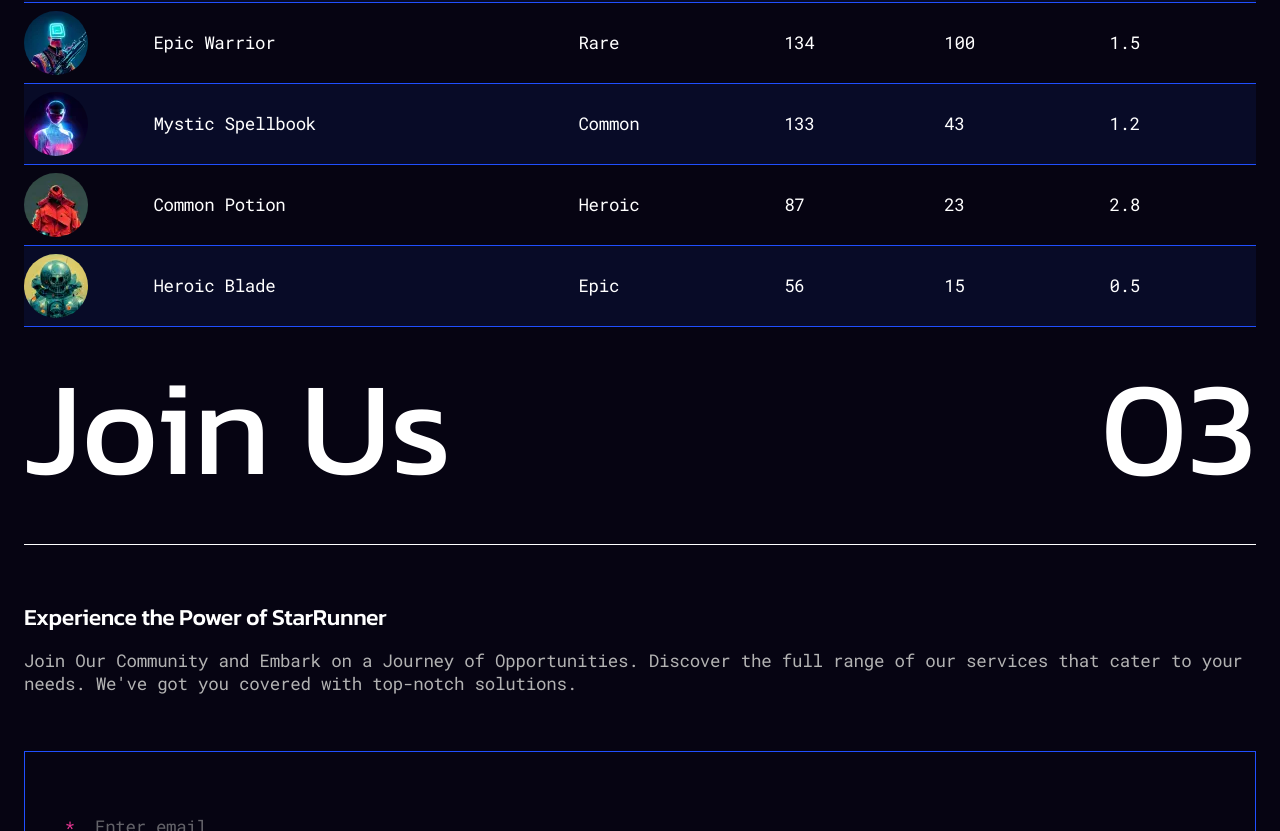
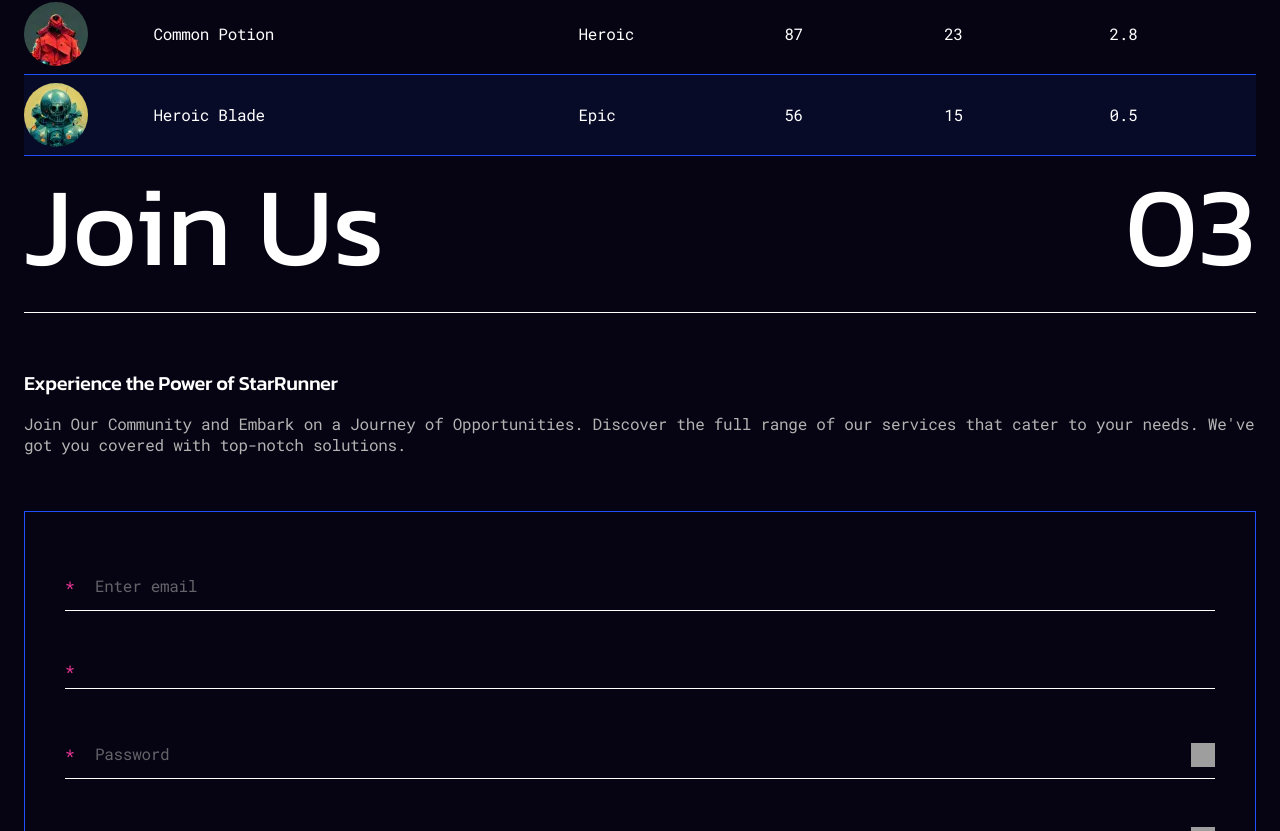
Before and after one commit to DaniilPopov0809/dexola-capm, a React (Vite) app: page / in a window 1280 px wide. Shown: the part 1489-2320 px from the top of the page. Built offline with nearby package versions, Linux system fonts and the light colour scheme; grey boxes are pictures that could not be loaded.

Commit message:
UPD: font to rem and FeatureCard

```diff
--- a/src/components/UI/FeatureCard/FeatureCard.module.scss
+++ b/src/components/UI/FeatureCard/FeatureCard.module.scss
@@ -26,7 +26,7 @@
 
 .featureCard__wrap {
   position: relative;
-  flex: 1;
+  // flex: 1;
   padding: 16px 16px 24px 16px;
 
   @media screen and (min-width: $tablet) {
@@ -59,7 +59,12 @@
   // }
 }
 
+.featureCard__descriptionWrap {
+  flex: 1;
+}
+
 .featureCard__description {
+  flex: 1;
   margin-bottom: 24px;
 
   @media screen and (min-width: $tablet) {
@@ -70,6 +75,6 @@
 .featureCard__linkWrap {
   display: flex;
   justify-content: center;
-  margin-top: auto;
+  flex-basis: auto;
   // align-self: flex-end;
 }
--- a/src/components/UI/FeatureCard/FeatureCard.tsx
+++ b/src/components/UI/FeatureCard/FeatureCard.tsx
@@ -8,16 +8,6 @@ const FeatureCard = ({ title, description, imageData }: FeatureCardProps) => {
   return (
     <li className={styles.featureCard}>
       <div className={styles.featureCard__content}>
-        {/* <img
-            className={styles.featureCard__img}
-            srcSet={`${imageData.x1} 1x,
-                    ${imageData.x2} 2x,
-                    ${imageData.x3} 3x`}
-            src={imageData.x1}
-            alt="Astronaut"
-            // width="370"
-
-        /> */}
         <picture>
           <source
             srcSet={`
@@ -48,7 +38,7 @@ const FeatureCard = ({ title, description, imageData }: FeatureCardProps) => {
 
           <img
             src={`${mobile.x1}`}
-            alt="Astronaut"
+            alt={`${title.text} image`}
             className={styles.featureCard__img}
           />
         </picture>
@@ -60,7 +50,9 @@ const FeatureCard = ({ title, description, imageData }: FeatureCardProps) => {
             titleTag={"h4"}
             additionalClassName={"featureCardText"}
           />
+          <div className={styles.featureCard__descriptionWrap}>
           <p className={styles.featureCard__description}>{description}</p>
+          </div>
           <div className={styles.featureCard__linkWrap}>
             <LinkButton
               link={"#"}
--- a/src/components/UI/LinkButton/LinkButton.module.scss
+++ b/src/components/UI/LinkButton/LinkButton.module.scss
@@ -25,7 +25,6 @@
   }
 }
 
-
 .linkButton.form__button {
   padding: 11px 93px 13px 126px;
 
@@ -35,7 +34,6 @@
     padding-right: 75px;
   }
 }
-
 
 .linkButton.form__button::before {
   content: "";
@@ -118,6 +116,5 @@
   @media screen and (min-width: $desktop) {
     width: 16px;
     left: 83px;
-
   }
 }
--- a/src/components/UI/LinkButton/LinkButton.tsx
+++ b/src/components/UI/LinkButton/LinkButton.tsx
@@ -1,35 +1,41 @@
-import React, { ButtonHTMLAttributes } from "react";
+import { ButtonHTMLAttributes } from "react";
 import styles from "./LinkButton.module.scss";
 
-type LinkButtonProps = {
+interface LinkButtonProps extends ButtonHTMLAttributes<HTMLButtonElement> {
   link?: string;
   title: string;
   onClick?: () => void;
   className?: string;
-} & ButtonHTMLAttributes<HTMLButtonElement>;
+}
 
-const LinkButton: React.FC<LinkButtonProps> = ({
+const LinkButton = ({
   link,
   title,
   onClick,
   className,
   ...buttonProps
-}) => {
+}: LinkButtonProps) => {
+
   let compositeClassName: string = "";
   if (className) {
     compositeClassName = `${styles.linkButton} ${styles[className] || ""}`;
   }
   if (link) {
     return (
-        <a href={link} className={compositeClassName} target="_blank" rel="noopener nofollow noreferrer">
-          {title}
-        </a>
+      <a
+        href={link}
+        className={compositeClassName}
+        target="_blank"
+        rel="noopener nofollow noreferrer"
+      >
+        {title}
+      </a>
     );
   }
 
   return (
-      <button className={compositeClassName} onClick={onClick} {...buttonProps}>
-        {title}
+    <button className={compositeClassName} onClick={onClick} {...buttonProps}>
+      {title}
     </button>
   );
 };
--- a/src/components/UI/NftTableRowMobile/NftTableRowMobile.tsx
+++ b/src/components/UI/NftTableRowMobile/NftTableRowMobile.tsx
@@ -23,7 +23,7 @@ const NftTableRowMobile = ({
                     ${avatar.x2} 2x,
                     ${avatar.x3} 3x`}
           src={avatar.x1}
-          alt="Astronaut"
+          alt={`${name} image`}
           width="64"
           height="64"
         />
--- a/src/styles/_global.scss
+++ b/src/styles/_global.scss
@@ -1,8 +1,6 @@
 html {
   scroll-behavior: smooth;
 }
-
-
 
 body {
   background-color: $backgroundColor;
@@ -17,8 +15,6 @@ body {
   //   // font-size: $bodyDesktopFontsize;
   //   letter-spacing: -0.36px;
   // }
-
-
 }
 
 h1,
@@ -43,7 +39,8 @@ a {
   text-decoration: none;
 }
 
-td, tr {
+td,
+tr {
   padding: 0;
   margin: 0;
 }
@@ -51,32 +48,40 @@ td, tr {
 .mainFontSize {
   font-family: $bodyFont;
   color: $lightGreyColor;
-  letter-spacing: -0.28px;
-  font-size: 14px;
-
   transition: font-size $animation;
 
-  @media (min-width: $mobile) and (max-width: $mobileEnd) {
-    letter-spacing: -0.32px;
-    font-size: calc(
-      $bodyMobileFontsize + (16 - 14) * ((100vw - $mobile) / (743 - 375))
-    );
+  @media screen and (min-width: $mobile) {
+    font-size: $bodyMobileFontsize;
+    letter-spacing: $letterSpacingMobile;
   }
-  @media (min-width: $tablet) and (max-width: $tabletEnd) {
-    letter-spacing: -0.36px;
-    font-size: calc(
-      $bodyTabletFontsize + (18 - 16) * ((100vw - $tablet) / (1439 - 744))
-    );
+
+  @media screen and (min-width: $tablet) {
+    font-size: $bodyTabletFontsize;
+    letter-spacing: $letterSpacingTablet;
   }
+
+  @media (min-width: $desktop) {
+    font-size: $bodyDesktopFontsize;
+    letter-spacing: $letterSpacingDesktop;
+  }
+  // transition: font-size $animation;
+
+  // @media (min-width: $mobile) and (max-width: $mobileEnd) {
+  //   letter-spacing: -0.32px;
+  //   font-size: calc(
+  //     $bodyMobileFontsize + (16 - 14) * ((100vw - $mobile) / (743 - 375))
+  //   );
+  // }
+  // @media (min-width: $tablet) and (max-width: $tabletEnd) {
+  //   letter-spacing: -0.36px;
+  //   font-size: calc(
+  //     $bodyTabletFontsize + (18 - 16) * ((100vw - $tablet) / (1439 - 744))
+  //   );
+  // }
 
   // @media (min-width: $mobile) and (max-width: $tabletEnd) {
   //   font-size: calc(
   //     $bodyMobileFontsize + (18 - 14) * ((100vw - $mobile) / (1439 - 375))
   //   );
   // }
-
-  @media (min-width: $desktop) {
-    letter-spacing: -0.36px;
-    font-size: $bodyDesktopFontsize;
-  }
 }
--- a/src/styles/_titles.scss
+++ b/src/styles/_titles.scss
@@ -17,33 +17,32 @@
 .title__h2 {
    font-size: $titleMobileFontsize;
   font-weight: $normalWeight;
+  letter-spacing: normal;
+  line-height: normal;
 
-  @media (min-width: $mobile) and (max-width: $mobileEnd) {
-    font-size: calc($titleMobileFontsize + (112 - 48) * ((100vw - $mobile) / (743 - 375)));
+  @media screen and (min-width: $tablet) {
+    font-size: $titleTabletFontsize;
+    line-height: 1.25;
+  }
 
+  @media screen and (min-width: $desktop) {
+    font-size: $titleDesktopFontsize;
+    line-height: 1.4;
   }
-  @media (min-width: $tablet) and (max-width: $tabletEnd) {
-    font-size: calc($titleTabletFontsize + (140 - 112) * ((100vw - $tablet) / (1439 - 744)));
-  }
+
+  // @media (min-width: $mobile) and (max-width: $mobileEnd) {
+  //   font-size: calc($titleMobileFontsize + (112 - 48) * ((100vw - $mobile) / (743 - 375)));
+
+  // }
+  // @media (min-width: $tablet) and (max-width: $tabletEnd) {
+  //   font-size: calc($titleTabletFontsize + (140 - 112) * ((100vw - $tablet) / (1439 - 744)));
+  // }
 
   // @media (min-width: $mobile) and (max-width: $tabletEnd) {
   //   font-size: calc($titleMobileFontsize + (140 - 48) * ((100vw - $mobile) / (1439 - 375)));
   // }
 
-  @media (min-width: $desktop){
-    font-size: $titleDesktopFontsize;
-  }
 
-
-  // @media screen and (min-width: $tablet) {
-  //   font-size: $titleTabletFontsize;
-  //   line-height: 1.25;
-  // }
-
-  // @media screen and (min-width: $desktop) {
-  //   font-size: $titleDesktopFontsize;
-  //   line-height: 1;
-  // }
 }
 
 .title__h3,
@@ -52,25 +51,31 @@
   font-weight: $mediumWeight;
   line-height: 1.4;
 
+  @media screen and (min-width: $tablet){
+    font-size: $subtitleTabletFontsize;
+  }
 
-  @media (min-width: $mobile) and (max-width: $mobileEnd) {
-    line-height: normal;
-    font-size: calc($subtitleMobileFontsize + (20 - 16) * ((100vw - $mobile) / (743 - 375)));
+  @media screen and (min-width: $desktop){
+    font-size: $subtitleDesktopFontsize;
+    line-height: 1.33;
+    letter-spacing: -0.03rem;
+  }
 
-  }
-  @media (min-width: $tablet) and (max-width: $tabletEnd) {
-    font-size: calc($subtitleTabletFontsize + (24 - 20) * ((100vw - $tablet) / (1439 - 744)));
-  }
+
+  // @media (min-width: $mobile) and (max-width: $mobileEnd) {
+  //   line-height: normal;
+  //   font-size: calc($subtitleMobileFontsize + (20 - 16) * ((100vw - $mobile) / (743 - 375)));
+
+  // }
+  // @media (min-width: $tablet) and (max-width: $tabletEnd) {
+  //   font-size: calc($subtitleTabletFontsize + (24 - 20) * ((100vw - $tablet) / (1439 - 744)));
+  // }
 
   // @media (min-width: $mobile) and (max-width: $tabletEnd) {
   //   font-size: calc($subtitleMobileFontsize + (24 - 16) * ((100vw - $mobile) / (1439 - 375)));
   // }
 
-  @media (min-width: $desktop){
-    font-size: $subtitleDesktopFontsize;
-    line-height: 1.33;
-    letter-spacing: -0.48px;
-  }
+
 
   // @media screen and (min-width: $tablet) {
   //   font-size: $subtitleTabletFontsize;
--- a/src/styles/_variables.scss
+++ b/src/styles/_variables.scss
@@ -18,19 +18,23 @@ $titleSubtitleFont: "Kanit", sans-serif;
 $normalWeight: 400;
 $mediumWeight: 500;
 
-$bodyMobileFontsize: 14px;
-$bodyTabletFontsize: 16px;
-$bodyDesktopFontsize: 18px;
+$letterSpacingMobile: -0.0175rem;
+$letterSpacingTablet: -0.02rem;
+$letterSpacingDesktop: -0.0225rem;
 
-$subtitleMobileFontsize: 16px;
-$subtitleTabletFontsize: 20px;
-$subtitleDesktopFontsize: 24px;
+$bodyMobileFontsize: 0.875rem;//14px;
+$bodyTabletFontsize: 1rem;//16px;
+$bodyDesktopFontsize: 1.125rem;//18px;
 
-$titleMobileFontsize: 48px;
-$titleTabletFontsize: 112px;
-$titleDesktopFontsize: 140px;
+$subtitleMobileFontsize: 1rem;//16px;
+$subtitleTabletFontsize: 1.25rem;//20px;
+$subtitleDesktopFontsize: 1.5rem;//24px;
 
-$titleHeroMobileFontsize: 120px;
+$titleMobileFontsize:  3rem;//48px;
+$titleTabletFontsize: 7rem;//112px;
+$titleDesktopFontsize: 8.75rem; //140px;
+
+$titleHeroMobileFontsize: 7.5rem;//120px;
 
 $mobile: 375px;
 $mobileEnd: 743px;
```
Lines whose indentation alone changed are shown as unchanged.
